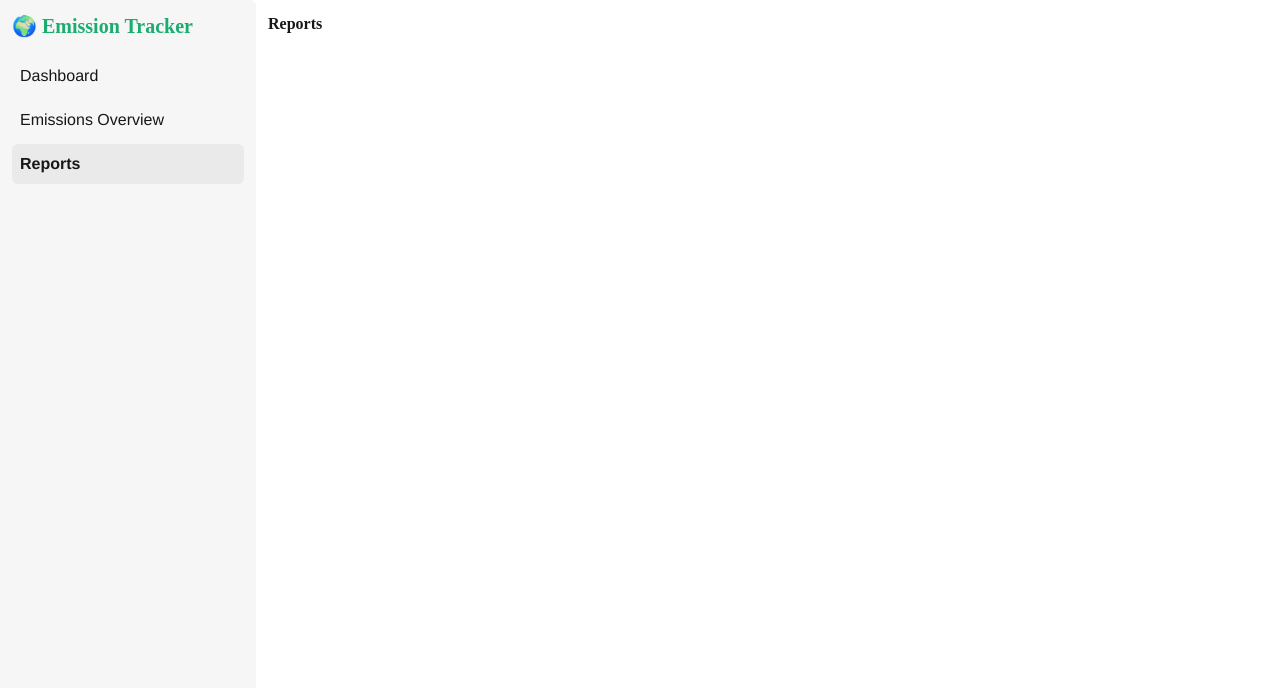
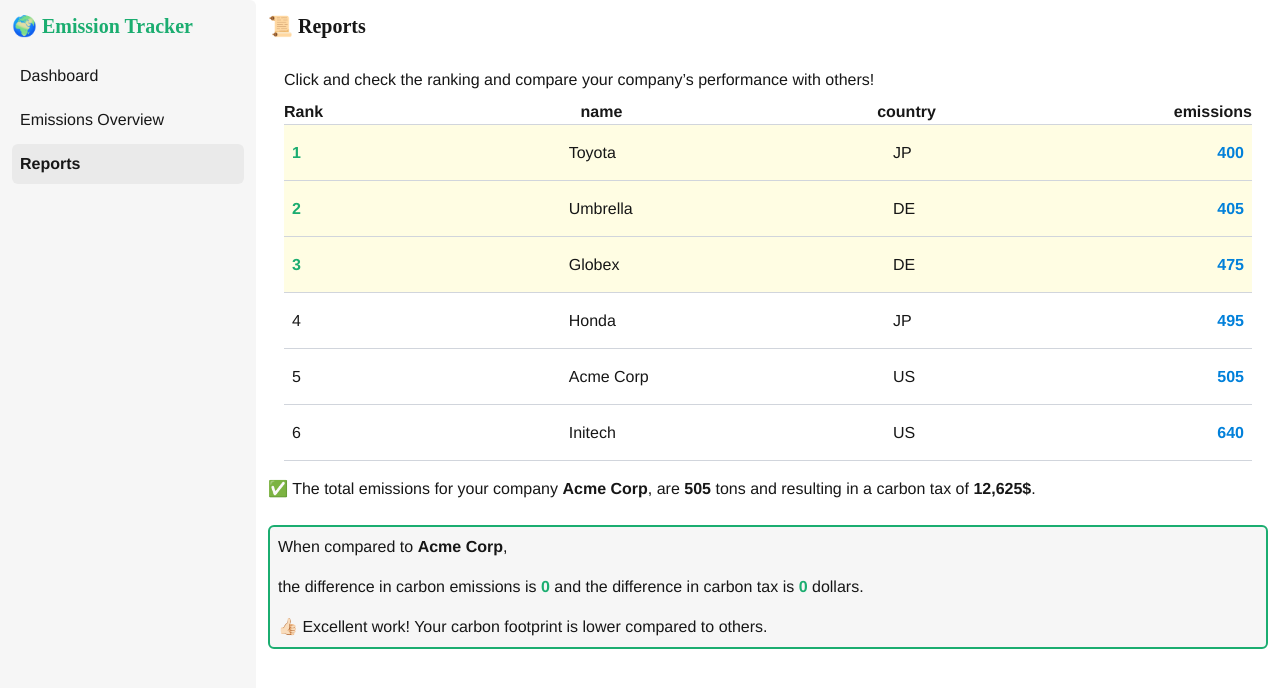
Before and after one commit to hyenee99/Carbon-Emissions-Dashboard, a Next.js app: page /reports in a window 1280 px wide. Shown: the top 688 px of the page. Built offline with nearby package versions, Linux system fonts and the light colour scheme; a web font is replaced by a local one.

Commit message:
feat: Reports 페이지에 탄소 배출량 기준 회사 랭킹과 비교 기능 구현

```diff
--- a/src/app/_components/OverviewBox.tsx
+++ b/src/app/_components/OverviewBox.tsx
@@ -4,25 +4,43 @@
 import { useRouter } from "next/navigation";
 
 interface boxProps {
+  rank?: number;
   company: Company;
   emissions: number;
+  clickable?: boolean;
 }
-export default function OverviewBox({ company, emissions }: boxProps) {
+export default function OverviewBox({
+  rank,
+  company,
+  emissions,
+  clickable = true,
+}: boxProps) {
   const setSelectedCompany = useCompanyStore(
     (state) => state.setSelectedCompany
   );
   const router = useRouter();
   const handleBoxClick = () => {
     setSelectedCompany(company);
-    router.push("/dashboard");
+    if (clickable) router.push("/dashboard");
   };
   return (
     <div
       onClick={handleBoxClick}
-      className="p-2 flex justify-between w-full h-14 border-b border-gray-300 items-center cursor-pointer hover:bg-gray-100"
+      className={`p-2 flex justify-between w-full h-14 border-b border-gray-300 items-center cursor-pointer hover:bg-gray-100 ${
+        rank && [1, 2, 3].includes(rank) ? "bg-[#fffde3]" : ""
+      }`}
     >
-      <p className="w-[30%] ">{company.name}</p>
-      <p className="w-[30%] ">{company.country}</p>
+      {rank && (
+        <p
+          className={`w-[25%] ${
+            rank && [1, 2, 3].includes(rank) ? "font-bold text-[#1BAD70]" : ""
+          }`}
+        >
+          {rank}
+        </p>
+      )}
+      <p className="w-[30%]">{company.name}</p>
+      <p className="w-[30%]">{company.country}</p>
       <p className="text-[#0180DA] font-semibold">{emissions}</p>
     </div>
   );
--- a/src/app/reports/page.tsx
+++ b/src/app/reports/page.tsx
@@ -1,3 +1,160 @@
+"use client";
+import { fetchCompanies, fetchCountries } from "@/lib/api";
+import { Company, Country } from "@/types/types";
+import { useEffect, useState } from "react";
+import OverviewBox from "../_components/OverviewBox";
+import { useCompanyStore } from "@/stores/useCompanyStore";
+
 export default function Reports() {
-  return <h1>Reports</h1>;
+  const [companies, setCompanies] = useState<Company[]>([]);
+  const [countries, setCountries] = useState<Country[]>([]);
+  const myCompany = useCompanyStore((state) => state.myCompany);
+  const compareCompany = useCompanyStore((state) => state.selectedCompany);
+
+  useEffect(() => {
+    async function loadCompanies() {
+      try {
+        const data = await fetchCompanies();
+        setCompanies(data);
+      } catch (error) {
+        console.log(error);
+      }
+    }
+
+    async function loadCountries() {
+      try {
+        const data = await fetchCountries();
+        setCountries(data);
+      } catch (error) {
+        console.log(error);
+      }
+    }
+
+    loadCompanies();
+    loadCountries();
+  }, []);
+
+  const companiesWithTotalEmissions = companies.map((company) => ({
+    ...company,
+    totalEmissions: company.emissions.reduce(
+      (acc, cur) => acc + cur.emissions,
+      0
+    ),
+  }));
+
+  // 탄소배출량을 기준으로 회사 오름차순 정렬
+  const sortedCompanies = companiesWithTotalEmissions.sort(
+    (a, b) => a.totalEmissions - b.totalEmissions
+  );
+
+  // 내 회사의 총 탄소배출량 및 탄소세 계산
+  const myCompanyEmission = companiesWithTotalEmissions.find(
+    (company) => company.id === myCompany?.id
+  )?.totalEmissions;
+
+  const myTax = countries.find((c) => c.code === myCompany?.country)?.tax;
+  const mycarbonTax =
+    myTax && myCompanyEmission !== undefined ? myCompanyEmission * myTax : 0;
+
+  // 비교 회사의 총 탄소배출량 및 탄소세 계산
+  const compareCompanyEmission = companiesWithTotalEmissions.find(
+    (company) => company.id === compareCompany?.id
+  )?.totalEmissions;
+
+  const otherTax = countries.find(
+    (c) => c.code === compareCompany?.country
+  )?.tax;
+  const othercarbonTax =
+    otherTax && compareCompanyEmission !== undefined
+      ? compareCompanyEmission * otherTax
+      : 0;
+
+  // 탄소량 및 탄소세 차이 계산
+  const diffOfEmission =
+    (myCompanyEmission ?? 0) - (compareCompanyEmission ?? 0);
+  const diffOfCarbonTax = (mycarbonTax ?? 0) - (othercarbonTax ?? 0);
+  const positiveFlag = diffOfEmission <= 0 ? true : false;
+
+  return (
+    <>
+      <div className="space-y-2 mb-7">
+        <h1 className="text-xl">📜 Reports</h1>
+      </div>
+
+      <div>
+        <div className="w-full px-4 mb-4">
+          <p className="mb-2">
+            Click and check the ranking and compare your company’s performance
+            with others!
+          </p>
+          <div className="font-semibold border-b border-gray-300 flex justify-between">
+            <p className="w-[30%]">Rank</p>
+            <p className="w-[30%]">name</p>
+            <p className="w-[30%]">country</p>
+            <p>emissions</p>
+          </div>
+          {sortedCompanies.map((item, idx) => {
+            return (
+              <OverviewBox
+                key={item.id}
+                rank={idx + 1}
+                company={item}
+                emissions={item.totalEmissions}
+                clickable={false}
+              />
+            );
+          })}
+        </div>
+
+        <div className="flex flex-col gap-2">
+          <p className="mb-4">
+            ✅ The total emissions for your company{" "}
+            <span className="font-semibold">{myCompany?.name}</span>, are{" "}
+            <span className="font-semibold">{myCompanyEmission}</span> tons and{" "}
+            resulting in a carbon tax of{" "}
+            <span className="font-semibold">
+              {mycarbonTax.toLocaleString()}$
+            </span>
+            .
+          </p>
+
+          <div className="space-y-4 rounded-md p-2 border-2 border-[#1BAD70] bg-[#F6F6F6]">
+            <p>
+              When compared to{" "}
+              <span className="font-semibold">{compareCompany?.name}</span>,{" "}
+            </p>
+            <p>
+              the difference in carbon emissions is{" "}
+              <span
+                className={`font-semibold ${
+                  positiveFlag ? "text-[#1BAD70]" : "text-red-500"
+                }`}
+              >
+                {Math.abs(diffOfEmission)}
+              </span>{" "}
+              and the difference in carbon tax is{" "}
+              <span
+                className={`font-semibold ${
+                  positiveFlag ? "text-[#1BAD70]" : "text-red-500"
+                }`}
+              >
+                {Math.abs(diffOfCarbonTax).toLocaleString()}
+              </span>{" "}
+              dollars.
+            </p>
+            {positiveFlag ? (
+              <p>
+                👍🏻 Excellent work! Your carbon footprint is lower compared to
+                others.
+              </p>
+            ) : (
+              <p>
+                👏🏻 Consider taking more steps to lower your carbon footprint.
+              </p>
+            )}
+          </div>
+        </div>
+      </div>
+    </>
+  );
 }
```
